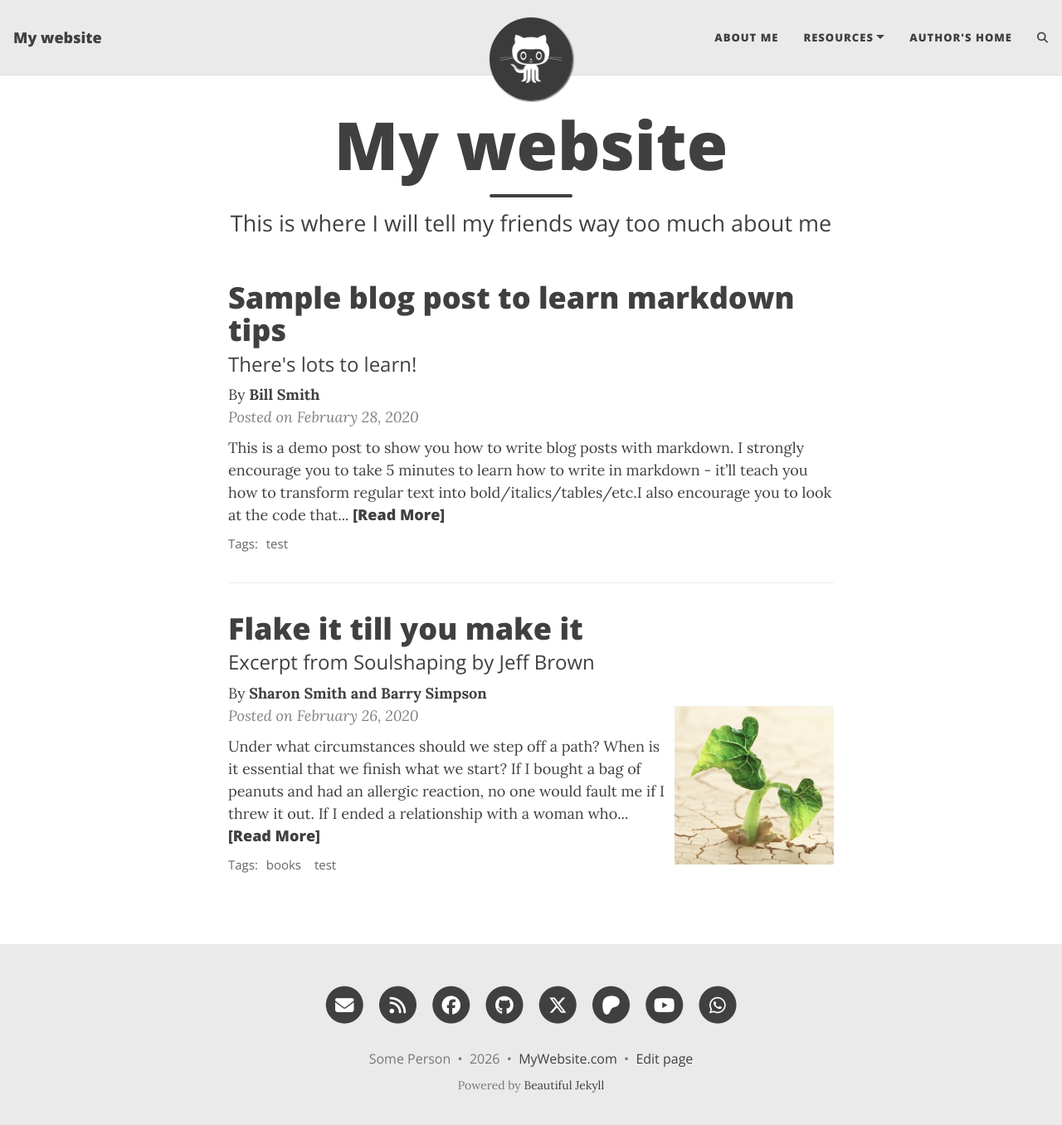
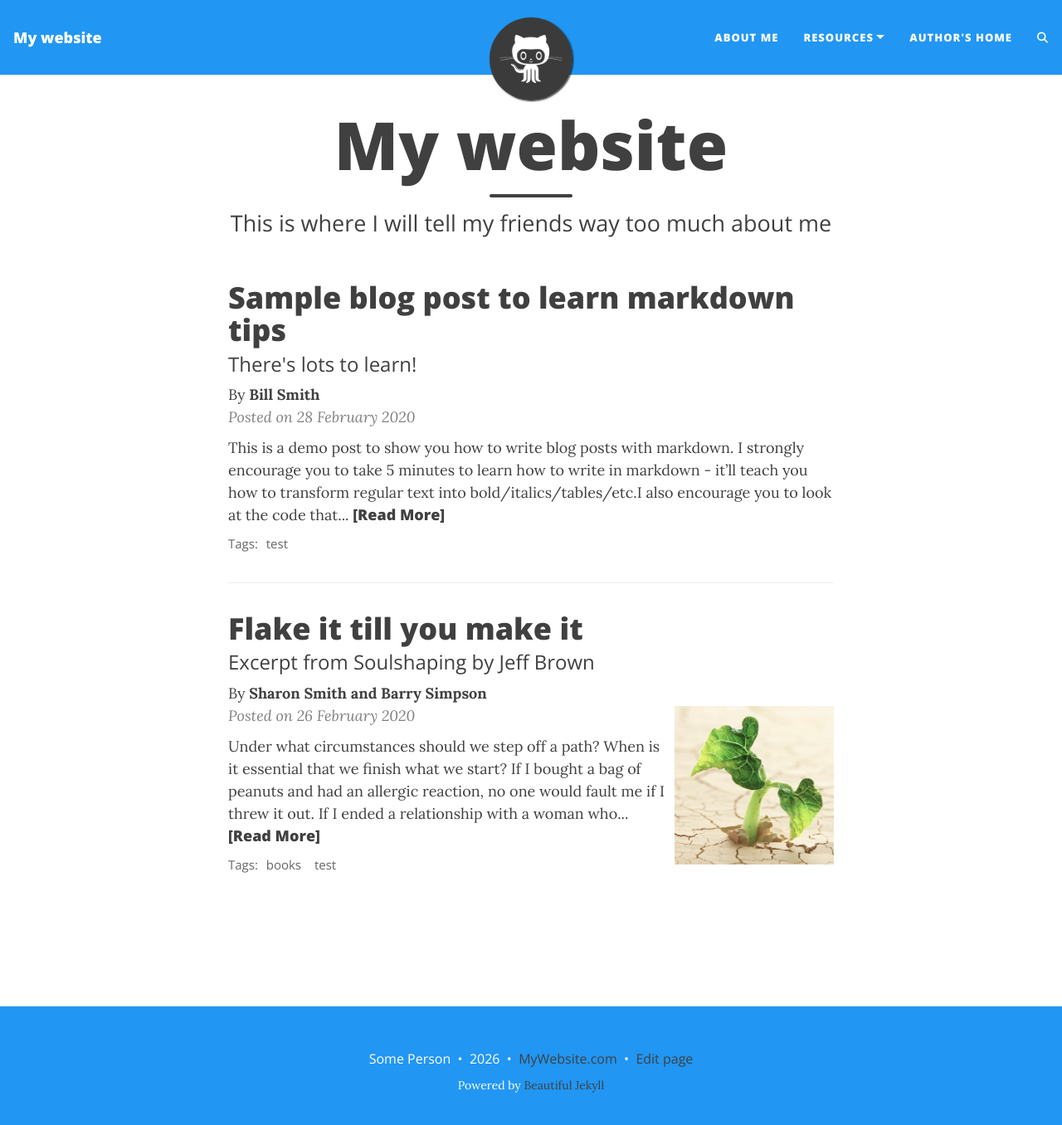
Before and after one commit to jd31122025-design/myblog, a Jekyll site: the page built from index.html, in a window 1280 px wide and 1369 px high. Shown: the top 1356 px of the window at 83% size. Built offline with Jekyll 4.4.1, drawn with Linux system fonts in a browser that asks for light colours; the list of posts is cut into pages by our own code; comment, search, counter and statistics services are not loaded; part of the change alters nothing that is shown.

```diff
--- a/_config.yml
+++ b/_config.yml
@@ -49,15 +49,15 @@ round-avatar: true
 # Select the social network links that you want to show in the footer.
 # You can change the order that they show up on the page by changing the order here.
 # Uncomment the links you want to show and add your information to each one.
-social-network-links:
-  email: "someone@example.com"
-  rss: true  # remove this line if you don't want to show an RSS link at the bottom
-  facebook: deanattali
-  github: daattali
-  twitter: daattali
-  patreon: DeanAttali
-  youtube: "@daattali"
-  whatsapp: 15551212
+# social-network-links:
+# email: "someone@example.com"
+# rss: true  # remove this line if you don't want to show an RSS link at the bottom
+# facebook: deanattali
+# github: daattali
+# twitter: daattali
+# patreon: DeanAttali
+# youtube: "@daattali"
+# whatsapp: 15551212
 #  medium: yourname
 #  reddit: yourname or r/yoursubreddit
 #  linkedin: daattali
@@ -86,7 +86,7 @@ social-network-links:
 
 # If you want your website to generate an RSS feed, provide a description
 # The URL for the feed will be https://<your_website>/feed.xml
-rss-description: This website is a virtual proof that I'm awesome
+# rss-description: This website is a virtual proof that I'm awesome
 
 ###########################
 # --- General options --- #
@@ -140,11 +140,11 @@ page-col: "#FFFFFF"
 text-col: "#404040"
 link-col: "#008AFF"
 hover-col: "#0085A1"
-navbar-col: "#EAEAEA"
-navbar-text-col: "#404040"
+navbar-col: "#2196F3"
+navbar-text-col: "#ffffff"
 navbar-border-col: "#DDDDDD"
-footer-col: "#EAEAEA"
-footer-text-col: "#777777"
+footer-col: "#2196F3"
+footer-text-col: "#ffffff"
 footer-link-col: "#404040"
 footer-hover-col: "#0085A1"
 
@@ -250,7 +250,7 @@ footer-hover-col: "#0085A1"
 ################
 
 # Ruby Date Format to show dates of posts
-date_format: "%B %-d, %Y"
+date_format: "%-d %B %Y"
 
 # Facebook App ID
 #fb_app_id: ""
@@ -260,7 +260,7 @@ date_format: "%B %-d, %Y"
 #################################################################################
 
 # Output options (more information on Jekyll's site)
-timezone: "America/Toronto"
+timezone: "Australia/Sydney"
 markdown: kramdown
 highlighter: rouge
 permalink: /:year-:month-:day-:title/
```
